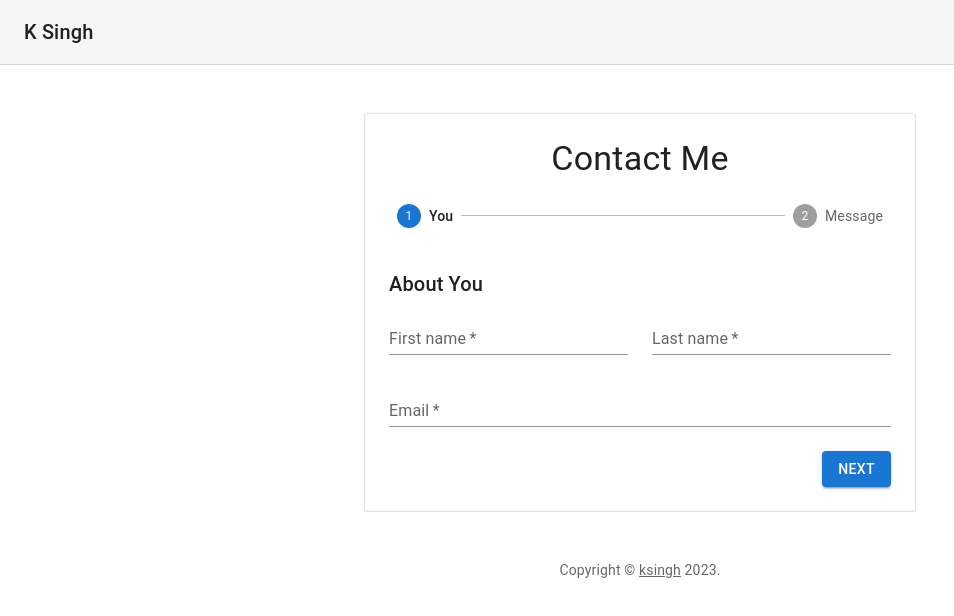
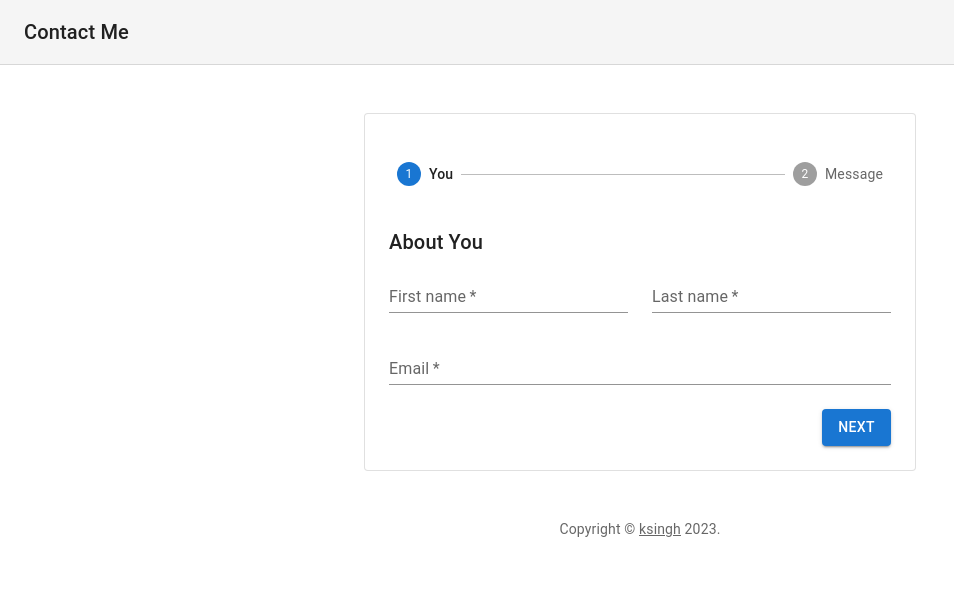
Before and after one commit to kamlendras/kamlendras.github.io, a Next.js app: page /contact in a window 1280 px wide. Shown: the top 616 px of the page, without its empty margins (0-954 px from the left). Built offline with nearby package versions, Linux system fonts and the light colour scheme.

Commit message:
modified contact page

```diff
--- a/src/app/contact/page.js
+++ b/src/app/contact/page.js
@@ -69,15 +69,13 @@ export default function Checkout() {
       >
         <Toolbar>
           <Typography variant="h6" color="inherit" noWrap>
-            K Singh
+            Contact Me
           </Typography>
         </Toolbar>
       </AppBar>
       <Container component="main" maxWidth="sm" sx={{ mb: 4 }}>
         <Paper variant="outlined" sx={{ my: { xs: 3, md: 6 }, p: { xs: 2, md: 3 } }}>
-          <Typography component="h1" variant="h4" align="center">
-            Contact Me
-          </Typography>
+
           <Stepper activeStep={activeStep} sx={{ pt: 3, pb: 5 }}>
             {steps.map((label) => (
               <Step key={label}>
```
